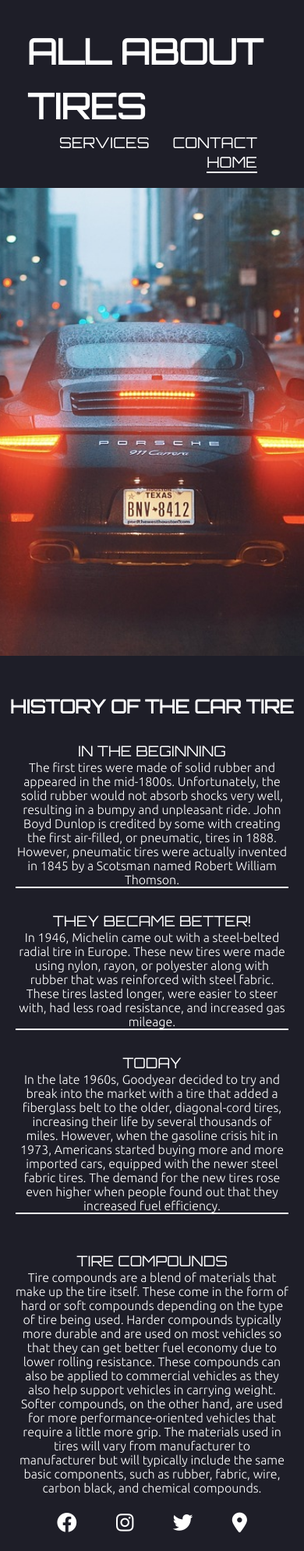
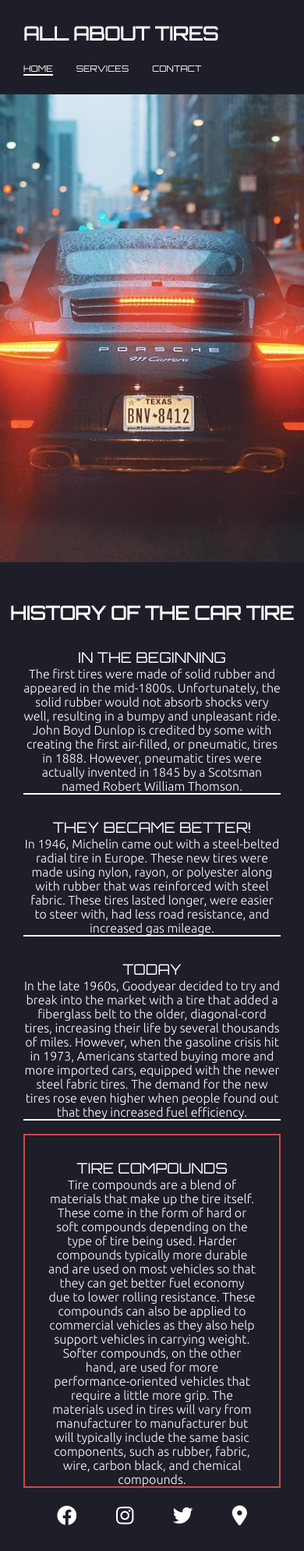
Before and after one commit to Code-Institute-Submissions/all-about-tires, a plain HTML site: page index.html in a window 390 px wide. Shown: the whole page at 78% size. Drawn offline with Linux system fonts and the light colour scheme.

Commit message:
media queri done home page

```diff
--- a/assets/css/style.css
+++ b/assets/css/style.css
@@ -92,8 +92,8 @@
 /* history text about the car tire */
 .text {
     text-align: center;
-    margin-left: 20px;
-    margin-right: 20px;
+    margin-left: 30px;
+    margin-right: 30px;
 
 }
 #center {
@@ -108,12 +108,11 @@
 #unordered {
     text-align: center;
 }
-/* help from https://www.w3schools.com/howto/howto_css_image_center.asp */
-
-
-.video {
-    max-width: 100px;
-    height: auto;
+/* red box around tire compound */
+#boxed {
+    border: 2px solid #CC4949 ;
+    margin-left: 30px;
+    margin-right: 30px;
 }
 
 
@@ -224,6 +223,31 @@
 
     }
  }
+ @media screen and (max-width: 450px){
+ #menu {
+    clear: left;
+    float: left;
+    margin-left: 30px;
+    margin-right: 30px ;
+    margin-bottom: 20px;
+    line-height: 25px;
+    display:inline;
+    font-size: 70%;
+ }
+ }
+ @media screen and (max-width: 450px){
+    #logo {
+       clear: left;
+       float: left;
+       margin-left: 30px;
+       margin-right: 30px ;
+       margin-bottom: 20px;
+       line-height: 25px;
+       display:inline;
+       font-size: 150%;
+
+
+
  @media screen  and (max-width: 950px) {
     #hero-image {
 
--- a/index.html
+++ b/index.html
@@ -62,7 +62,9 @@
     <!-- info credit to /www.autodeal.com.ph/articles/car-features/what-are-tire-compounds-and-why-do-they-matter-->
     </section id="compound">
 
+    <div id="boxed">
     <div class="text">
+
         <h3>Tire compounds</h3>
         <p>Tire compounds are a blend of materials that make up the tire itself.
             These come in the form of hard or soft compounds depending on the type of tire being used.
@@ -70,12 +72,9 @@
             These compounds can also be applied to commercial vehicles as they also help support vehicles in carrying weight.
             Softer compounds, on the other hand, are used for more performance-oriented vehicles that require a little more grip.
             The materials used in tires will vary from manufacturer to manufacturer but will typically include the same basic components, such as rubber, fabric, wire, carbon black, and chemical compounds. </p>
+        </div>
     </div>
-    <section>
 
-
-    </div>
-    </section>
      <footer>
         <ul class="social-networks">
             <li>
```
